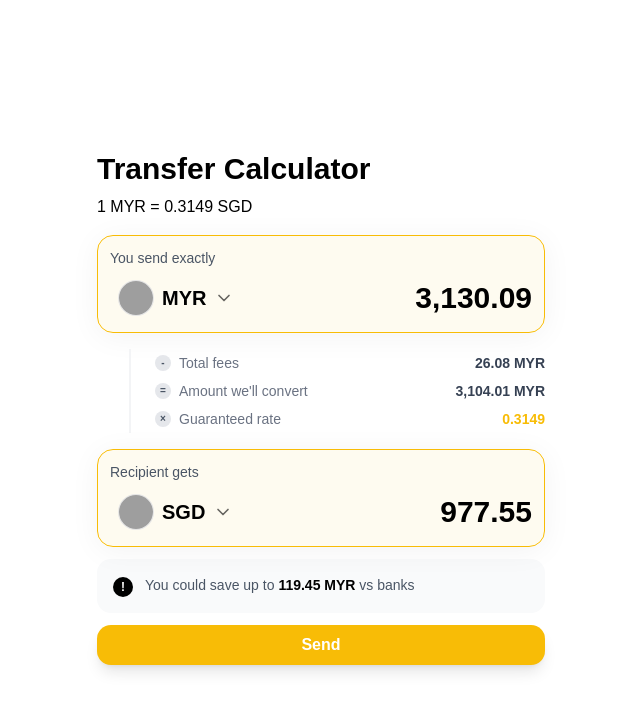
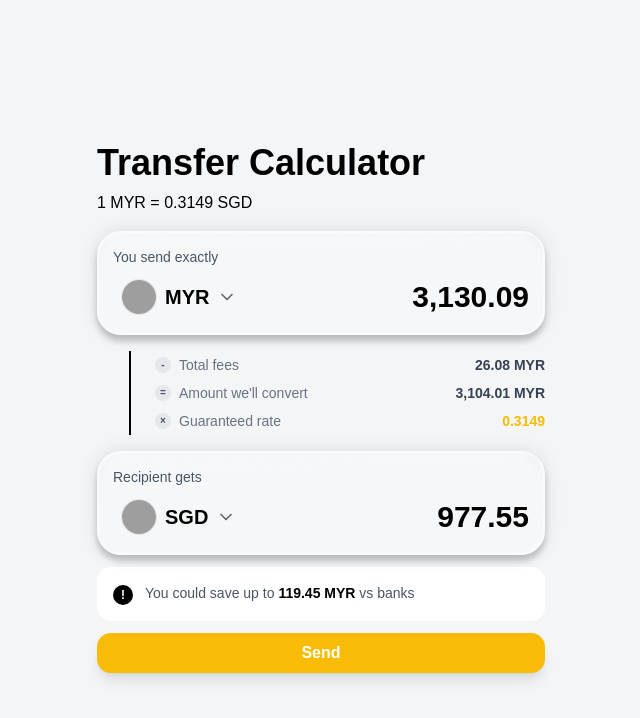
Before and after one commit to derek2403/currency-exchange-box, a Next.js app: page / in a window 1280 px wide. Shown: the top 718 px of the page, without its empty margins (319-959 px from the left). Built offline with nearby package versions, Linux system fonts and the light colour scheme; grey boxes are pictures that could not be loaded.

Commit message:
feat: Implement and apply liquid glass UI components to the transfer calculator page.

```diff
--- /dev/null
+++ b/components/ui/liquid-glass.jsx
@@ -0,0 +1,192 @@
+"use client";;
+import React from "react";
+
+// Glass Effect Wrapper Component
+export const GlassEffect = ({
+  children,
+  className = "",
+  style = {},
+  href,
+  target = "_blank",
+}) => {
+  const glassStyle = {
+    boxShadow: "0 6px 6px rgba(0, 0, 0, 0.2), 0 0 20px rgba(0, 0, 0, 0.1)",
+    transitionTimingFunction: "cubic-bezier(0.175, 0.885, 0.32, 2.2)",
+    ...style,
+  };
+
+  const content = (
+    <div
+      className={`relative flex font-semibold overflow-hidden text-black cursor-pointer transition-all duration-700 ${className}`}
+      style={glassStyle}>
+      {/* Glass Layers */}
+      <div
+        className="absolute inset-0 z-0 overflow-hidden rounded-inherit rounded-3xl"
+        style={{
+          backdropFilter: "blur(3px)",
+          filter: "url(#glass-distortion)",
+          isolation: "isolate",
+        }} />
+      <div
+        className="absolute inset-0 z-10 rounded-inherit"
+        style={{ background: "rgba(255, 255, 255, 0.25)" }} />
+      <div
+        className="absolute inset-0 z-20 rounded-inherit rounded-3xl overflow-hidden"
+        style={{
+          boxShadow:
+            "inset 2px 2px 1px 0 rgba(255, 255, 255, 0.5), inset -1px -1px 1px 1px rgba(255, 255, 255, 0.5)",
+        }} />
+
+      {/* Content */}
+      <div className="relative z-30">{children}</div>
+    </div>
+  );
+
+  return href ? (
+    <a href={href} target={target} rel="noopener noreferrer" className="block">
+      {content}
+    </a>
+  ) : (
+    content
+  );
+};
+
+// Dock Component
+const GlassDock = ({
+  icons,
+  href,
+}) => (
+  <GlassEffect href={href} className="rounded-3xl p-3 hover:p-4 hover:rounded-4xl">
+    <div
+      className="flex items-center justify-center gap-2 rounded-3xl p-3 py-0 px-0.5 overflow-hidden">
+      {icons.map((icon, index) => (
+        <img
+          key={index}
+          src={icon.src}
+          alt={icon.alt}
+          className="w-16 h-16 transition-all duration-700 hover:scale-110 cursor-pointer"
+          style={{
+            transformOrigin: "center center",
+            transitionTimingFunction: "cubic-bezier(0.175, 0.885, 0.32, 2.2)",
+          }}
+          onClick={icon.onClick} />
+      ))}
+    </div>
+  </GlassEffect>
+);
+
+// Button Component
+const GlassButton = ({
+  children,
+  href,
+}) => (
+  <GlassEffect
+    href={href}
+    className="rounded-3xl px-10 py-6 hover:px-11 hover:py-7 hover:rounded-4xl overflow-hidden">
+    <div
+      className="transition-all duration-700 hover:scale-95"
+      style={{
+        transitionTimingFunction: "cubic-bezier(0.175, 0.885, 0.32, 2.2)",
+      }}>
+      {children}
+    </div>
+  </GlassEffect>
+);
+
+// SVG Filter Component
+export const GlassFilter = () => (
+  <svg style={{ display: "none" }}>
+    <filter
+      id="glass-distortion"
+      x="0%"
+      y="0%"
+      width="100%"
+      height="100%"
+      filterUnits="objectBoundingBox">
+      <feTurbulence
+        type="fractalNoise"
+        baseFrequency="0.001 0.005"
+        numOctaves="1"
+        seed="17"
+        result="turbulence" />
+      <feComponentTransfer in="turbulence" result="mapped">
+        <feFuncR type="gamma" amplitude="1" exponent="10" offset="0.5" />
+        <feFuncG type="gamma" amplitude="0" exponent="1" offset="0" />
+        <feFuncB type="gamma" amplitude="0" exponent="1" offset="0.5" />
+      </feComponentTransfer>
+      <feGaussianBlur in="turbulence" stdDeviation="3" result="softMap" />
+      <feSpecularLighting
+        in="softMap"
+        surfaceScale="5"
+        specularConstant="1"
+        specularExponent="100"
+        lightingColor="white"
+        result="specLight">
+        <fePointLight x="-200" y="-200" z="300" />
+      </feSpecularLighting>
+      <feComposite
+        in="specLight"
+        operator="arithmetic"
+        k1="0"
+        k2="1"
+        k3="1"
+        k4="0"
+        result="litImage" />
+      <feDisplacementMap
+        in="SourceGraphic"
+        in2="softMap"
+        scale="200"
+        xChannelSelector="R"
+        yChannelSelector="G" />
+    </filter>
+  </svg>
+);
+// Main Component
+export const Component = () => {
+  const dockIcons = [
+    {
+      src: "https://parsefiles.back4app.com/JPaQcFfEEQ1ePBxbf6wvzkPMEqKYHhPYv8boI1Rc/a13d1acfd046f503f987c1c95af582c8_low_res_Claude.png",
+      alt: "Claude",
+    },
+    {
+      src: "https://parsefiles.back4app.com/JPaQcFfEEQ1ePBxbf6wvzkPMEqKYHhPYv8boI1Rc/9e80c50a5802d3b0a7ec66f3fe4ce348_low_res_Finder.png",
+      alt: "Finder",
+    },
+    {
+      src: "https://parsefiles.back4app.com/JPaQcFfEEQ1ePBxbf6wvzkPMEqKYHhPYv8boI1Rc/c2c4a538c2d42a8dc0927d7d6530d125_low_res_ChatGPT___Liquid_Glass__Default_.png",
+      alt: "Chatgpt",
+    },
+    {
+      src: "https://parsefiles.back4app.com/JPaQcFfEEQ1ePBxbf6wvzkPMEqKYHhPYv8boI1Rc/6d26d432bd65c522b0708185c0768ec3_low_res_Maps.png",
+      alt: "Maps",
+    },
+    {
+      src: "https://parsefiles.back4app.com/JPaQcFfEEQ1ePBxbf6wvzkPMEqKYHhPYv8boI1Rc/7c59c945731aecf4f91eb8c2c5f867ce_low_res_Safari.png",
+      alt: "Safari",
+    },
+    {
+      src: "https://parsefiles.back4app.com/JPaQcFfEEQ1ePBxbf6wvzkPMEqKYHhPYv8boI1Rc/b7f24edc7183f63dbe34c1943bef2967_low_res_Steam___Liquid_Glass__Default_.png",
+      alt: "Steam",
+    },
+  ];
+
+  return (
+    <div
+      className="min-h-screen h-full flex items-center justify-center font-light relative overflow-hidden w-full"
+      style={{
+        background: `url("https://images.unsplash.com/photo-1432251407527-504a6b4174a2?q=80&w=1480&auto=format&fit=crop&ixlib=rb-4.1.0&ixid=M3wxMjA3fDB8MHxwaG90by1wYWdlfHx8fGVufDB8fHx8fA%3D%3D") center center`,
+        animation: "moveBackground 60s linear infinite",
+      }}>
+      <GlassFilter />
+      <div className="flex flex-col gap-6 items-center justify-center w-full">
+        <GlassDock icons={dockIcons} href="https://x.com/notsurajgaud" />
+
+        <GlassButton href="https://x.com/notsurajgaud">
+          <div className="text-xl text-white">
+            <p>How can i help you today?</p>
+          </div>
+        </GlassButton>
+      </div>
+    </div>
+  );
+}
--- a/pages/index.js
+++ b/pages/index.js
@@ -6,6 +6,7 @@ import { Button } from "@/components/ui/button";
 import { ArrowUpDown, Info, ChevronDown } from "lucide-react";
 
 import { CurrencySelect } from "@/components/CurrencySelect";
+import { GlassEffect, GlassFilter } from "@/components/ui/liquid-glass";
 
 
 
@@ -57,10 +58,11 @@ export default function TransferPage() {
         <meta name="viewport" content="width=device-width, initial-scale=1" />
       </Head>
 
-      <div className="relative isolate grid h-dvh grid-rows-[auto,1fr] overflow-x-hidden overflow-y-auto lg:overflow-hidden bg-white">
+      <div className="relative isolate grid h-dvh grid-rows-[auto,1fr] overflow-x-hidden overflow-y-auto lg:overflow-hidden" style={{ backgroundColor: '#f3f5f7' }}>
+        <GlassFilter />
         <div className="flex items-center justify-center w-full h-full p-4 pt-8">
-          <div className="w-full max-w-md bg-white">
-            <h1 className="text-3xl font-bold text-black mb-2">Transfer Calculator</h1>
+          <div className="w-full max-w-md bg-#f3f5f7">
+            <h1 className="text-4xl font-bold text-black mb-2">Transfer Calculator</h1>
 
             {/* Exchange Rate Display */}
             <div className="mb-4 text-black font-medium">
@@ -71,7 +73,7 @@ export default function TransferPage() {
             <div className="relative space-y-4">
               {/* From Input */}
               <div className="space-y-2">
-                <div className="glass rounded-2xl p-3 group focus-within:ring-2 focus-within:ring-[#F8BC06]/50 transition-all">
+                <GlassEffect className="rounded-3xl p-4 group focus-within:ring-2 focus-within:ring-[#F8BC06]/50 transition-all">
                   <label className="text-sm font-medium text-gray-600 mb-2 block">You send exactly</label>
                   <div className="flex items-center justify-between">
                     <div className="flex items-center gap-2">
@@ -106,11 +108,11 @@ export default function TransferPage() {
                     selectedCurrency={fromCurrency.code}
                     triggerRef={fromTriggerRef}
                   />
-                </div>
+                </GlassEffect>
               </div>
 
               {/* Fee Breakdown / Timeline */}
-              <div className="pl-6 border-l-2 border-gray-100 ml-8 space-y-2 py-1 relative">
+              <div className="pl-6 border-l-2 border-black ml-8 space-y-2 py-1 relative">
                 {/* Fee */}
                 <div className="flex justify-between items-center text-sm">
                   <div className="flex items-center gap-2">
@@ -141,7 +143,7 @@ export default function TransferPage() {
 
               {/* To Input */}
               <div className="space-y-2">
-                <div className="glass rounded-2xl p-3 group focus-within:ring-2 focus-within:ring-[#F8BC06]/50 transition-all">
+                <GlassEffect className="rounded-3xl p-4 group focus-within:ring-2 focus-within:ring-[#F8BC06]/50 transition-all">
                   <label className="text-sm font-medium text-gray-600 mb-2 block">Recipient gets</label>
                   <div className="flex items-center justify-between">
                     <div className="flex items-center gap-2">
@@ -176,14 +178,14 @@ export default function TransferPage() {
                     selectedCurrency={toCurrency.code}
                     triggerRef={toTriggerRef}
                   />
-                </div>
+                </GlassEffect>
               </div>
             </div>
 
 
 
             {/* Savings Info */}
-            <div className="mt-3 p-4 bg-gray-50 rounded-xl text-sm text-gray-600 flex items-start gap-3">
+            <div className="mt-3 p-4 bg-white rounded-xl text-sm text-gray-600 flex items-start gap-3">
               <div className="w-5 h-5 rounded-full bg-black text-white flex items-center justify-center text-xs font-bold mt-0.5">!</div>
               <p>You could save up to <span className="font-bold text-black">119.45 MYR</span> vs banks</p>
             </div>
--- a/styles/globals.css
+++ b/styles/globals.css
@@ -183,7 +183,15 @@
   --radius-md: calc(var(--radius) - 2px);
   --radius-lg: var(--radius);
   --radius-xl: calc(var(--radius) + 4px)
-}
+;
+  @keyframes moveBackground {
+  from {
+    background-position: 0% 0%;
+    }
+  to {
+    background-position: 0% -1000%;
+    }
+  }}
 
 @media (prefers-color-scheme: dark) {
   :root {
```
